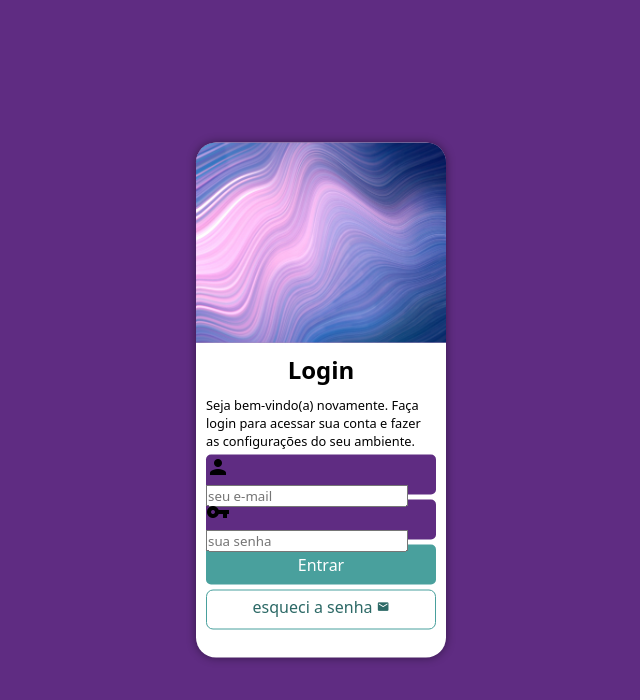
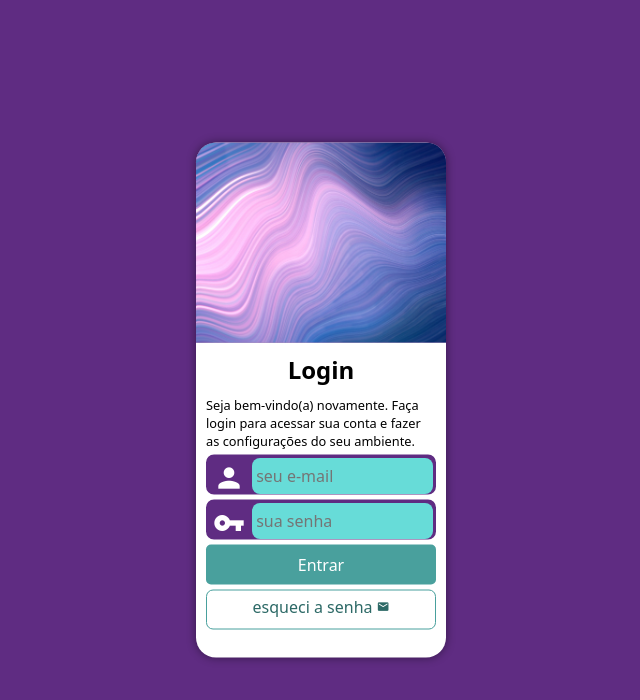
Before and after one commit to DFerreir4/Projeto-login, a plain HTML site: page index.html in a window 1280 px wide. Shown: the whole page, without its empty margins (319-959 px from the left). Drawn offline with Linux system fonts and the light colour scheme.

Commit message:
Finalizando projeto login

```diff
--- a/src/css/media-query.css
+++ b/src/css/media-query.css
@@ -10,6 +10,7 @@
 
     section#login{
         width: 80vw;
+        height: 280px;
     }
 
     section#login > div#img{
@@ -25,7 +26,7 @@
 }
 
 @media screen and (min-width: 992px) and (max-width: 1200px){
-
+    /* desktop */
     body{
         background-image: linear-gradient(to top, #49a09d, #5f2c82);
     }
@@ -33,6 +34,7 @@
 
     section#login{
         width: 950px;
+        height: 350px;
     }
 
     section#login > div#img{
@@ -51,7 +53,8 @@
     }
 
     div#form > p{
-        font-size: 1.2em;
+        font-size: 1em;
+        margin: 20px 0px;
     }
 
 }
--- a/src/css/style.css
+++ b/src/css/style.css
@@ -27,7 +27,7 @@ section#login{
     position: absolute;
     top: 50%;
     left: 50%;
-    transform: translate(-50%,-50%);
+
     overflow: hidden;
 
     background-color: white;
@@ -36,8 +36,10 @@ section#login{
     border-radius: 20px;
     box-shadow: 0px 0px 10px rgba(0, 0, 0, 0.450);
 
+    transform: translate(-50%,-50%);
     transition: width .3s, height .3s;
     transition-timing-function: ease;
+
 
 
 }
@@ -66,15 +68,38 @@ div#form > p{
 
 form > div.campo{
     background-color: #5f2c82;
+    border: 2px solid #5f2c82;
     display: block;
     width: 100%;
     height: 40px;
-    border-radius: 5px;
+    border-radius: 8px;
     margin: 5px 0px;
 }
 
 div.campo > label {
     display: none;
+}
+
+div.campo > span{
+    color: white;
+    font-size: 2em;
+    width: 40px;
+    padding: 5px;
+}
+
+div.campo > input{
+    background-color: #67dcd8;
+    font-size: 1em;
+    width: calc(100% - 45px);
+    height: 100%;
+    border: 0px;
+    border-radius: 8px;
+    padding: 4px;
+    transform: translateY(-11.5px);
+}
+
+div.campo > input:focus-within{
+    background-color: white;
 }
 
 form > input[type=submit]{
```
